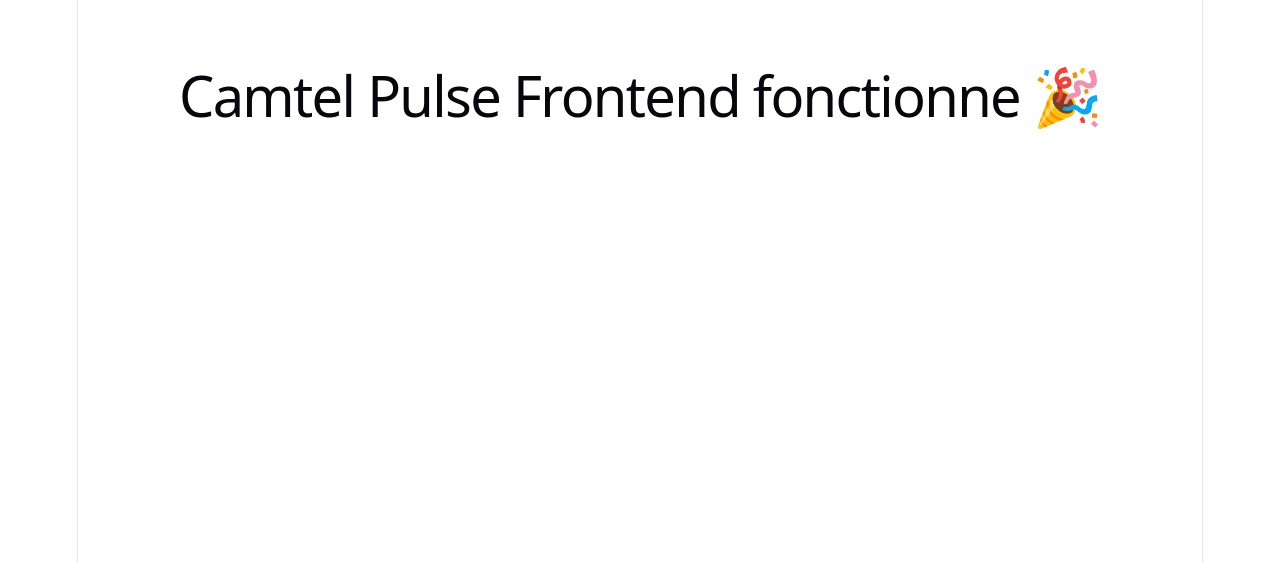
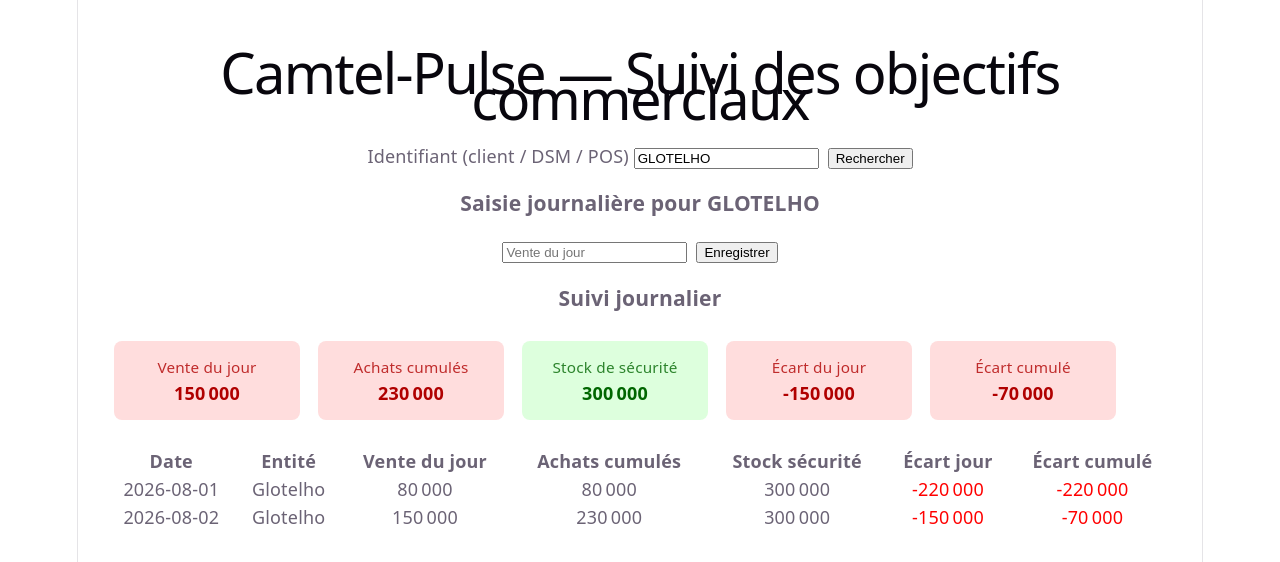
Before and after one commit to Gabriela266-ux/Camtel-Pulse, a React (Vite) app in the folder frontend/: page / in a window 1280 px wide. Shown: the top 562 px of the page. Built offline with nearby package versions, Linux system fonts and the light colour scheme.

Commit message:
Refactor App component with new structure and imports

```diff
--- a/frontend/src/App.tsx
+++ b/frontend/src/App.tsx
@@ -1,9 +1,92 @@
-function App() {
+import React, { useState } from 'react';
+import './App.css';
+import SearchBar from './components/SearchBar';
+import DailyInputForm from './components/DailyInputForm';
+import DailyTable from './components/DailyTable';
+import { DailyEntry } from './types';
+
+const STOCK_SECURITE_CLIENT = (objectifMensuel: number) =>
+  (objectifMensuel / 31) * 3;
+
+const App: React.FC = () => {
+  const [searchId, setSearchId] = useState<string>('GLOTELHO');
+  const [currentId, setCurrentId] = useState<string>('GLOTELHO');
+  const [entries, setEntries] = useState<DailyEntry[]>([
+    {
+      date: '2026-08-01',
+      entityId: 'GLOTELHO',
+      entityName: 'Glotelho',
+      level: 'client',
+      venteJour: 80000,
+      achatsCumulés: 80000,
+      stockSécurité: 300000,
+      écartJour: 80000 - 300000,
+      écartCumulé: 80000 - 300000,
+    },
+    {
+      date: '2026-08-02',
+      entityId: 'GLOTELHO',
+      entityName: 'Glotelho',
+      level: 'client',
+      venteJour: 150000,
+      achatsCumulés: 230000,
+      stockSécurité: 300000,
+      écartJour: 150000 - 300000,
+      écartCumulé: 230000 - 300000,
+    },
+  ]);
+
+  const objectifMensuelClient = 3_100_000;
+  const stockSécurité = STOCK_SECURITE_CLIENT(objectifMensuelClient);
+
+  const handleSearch = () => {
+    setCurrentId(searchId.trim());
+    // plus tard : appel backend pour charger les données de cette entité
+  };
+
+  const handleNewSale = (venteJour: number) => {
+    const today = new Date().toISOString().slice(0, 10);
+    const previous = entries.filter((e) => e.entityId === currentId);
+    const lastCumul = previous.length
+      ? previous[previous.length - 1].achatsCumulés
+      : 0;
+
+    const achatsCumulés = lastCumul + venteJour;
+    const écartJour = venteJour - stockSécurité;
+    const écartCumulé = achatsCumulés - stockSécurité;
+
+    const newEntry: DailyEntry = {
+      date: today,
+      entityId: currentId,
+      entityName: currentId,
+      level: 'client',
+      venteJour,
+      achatsCumulés,
+      stockSécurité,
+      écartJour,
+      écartCumulé,
+    };
+
+    setEntries([...entries, newEntry]);
+  };
+
+  const filteredEntries = entries.filter((e) => e.entityId === currentId);
+
   return (
-    <div style={{ textAlign: 'center', marginTop: '50px' }}>
-      <h1>Camtel Pulse Frontend fonctionne 🎉</h1>
+    <div style={{ padding: '1.5rem', fontFamily: 'system-ui, sans-serif' }}>
+      <h1>Camtel-Pulse — Suivi des objectifs commerciaux</h1>
+
+      <SearchBar
+        value={searchId}
+        onChange={setSearchId}
+        onSearch={handleSearch}
+      />
+
+      <DailyInputForm entityId={currentId} onSubmit={handleNewSale} />
+
+      <DailyTable entries={filteredEntries} />
     </div>
   );
-}
+};
 
 export default App;
```
